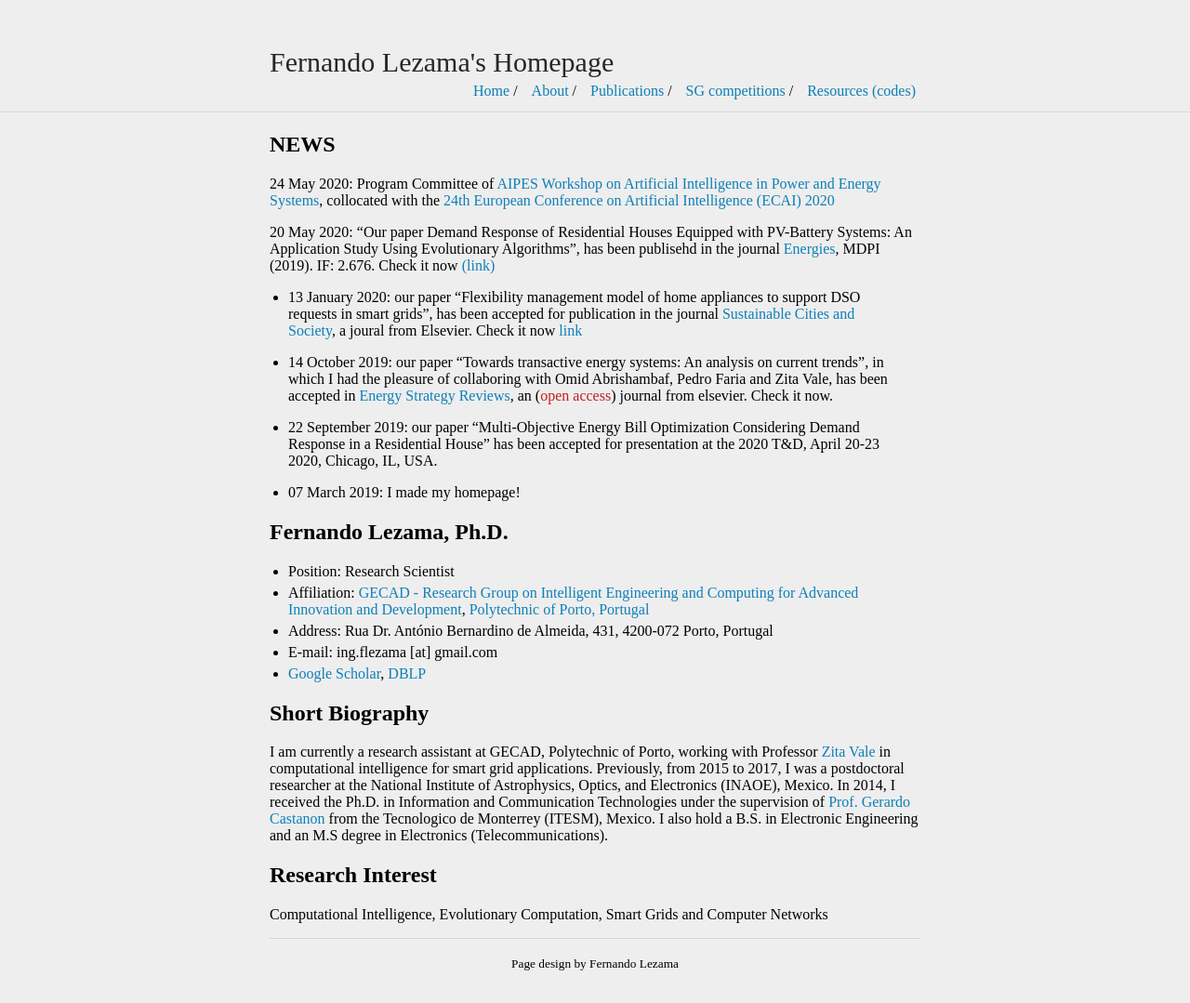
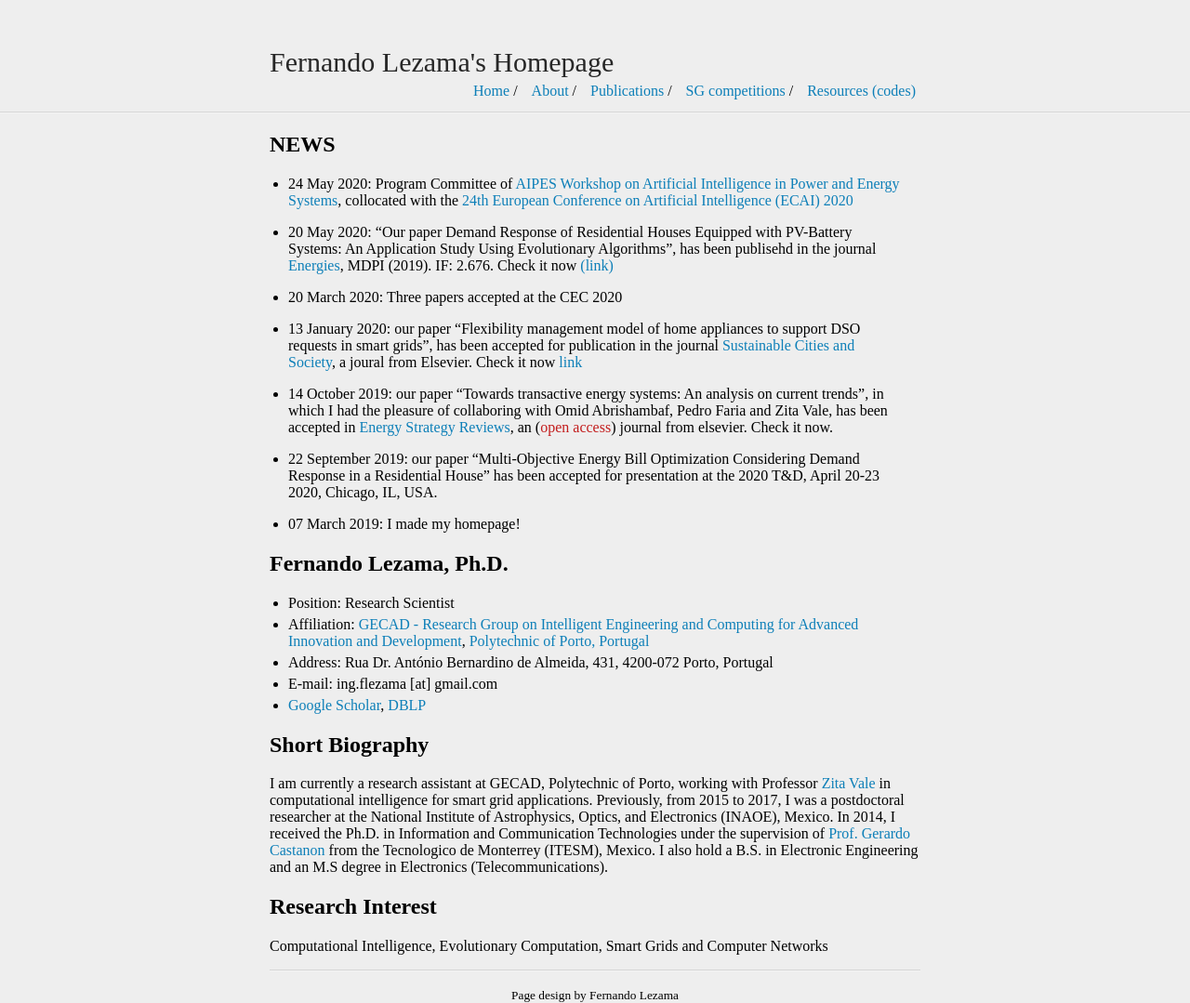
Before and after one commit to fernandolezama/fernandolezama.github.io, a Jekyll site: the page built from index.md, in a window 1280 px wide. Shown: the whole page at 93% size. Built offline with Jekyll 4.4.1, drawn with Linux system fonts in a browser that asks for light colours; before the commit the page ends 1045 px from its top, so only the background shows below that.

Commit message:
Update index.md

```diff
--- a/index.md
+++ b/index.md
@@ -5,9 +5,11 @@ title: Fernando Lezama's Homepage
 
 
 ## NEWS
-24 May 2020: Program Committee of [AIPES Workshop on Artificial Intelligence in Power and Energy Systems](http://www.gecad.isep.ipp.pt/AIPES/), collocated with the [24th European Conference on Artificial Intelligence (ECAI) 2020](http://ecai2020.eu/)
+* 24 May 2020: Program Committee of [AIPES Workshop on Artificial Intelligence in Power and Energy Systems](http://www.gecad.isep.ipp.pt/AIPES/), collocated with the [24th European Conference on Artificial Intelligence (ECAI) 2020](http://ecai2020.eu/)
 
-20 May 2020: "Our paper Demand Response of Residential Houses Equipped with PV-Battery Systems: An Application Study Using Evolutionary Algorithms", has been publisehd in the journal [Energies](https://www.mdpi.com/journal/energies), MDPI (2019). IF: 2.676. Check it now [(link)](https://www.mdpi.com/1996-1073/13/10/2466)
+* 20 May 2020: "Our paper Demand Response of Residential Houses Equipped with PV-Battery Systems: An Application Study Using Evolutionary Algorithms", has been publisehd in the journal [Energies](https://www.mdpi.com/journal/energies), MDPI (2019). IF: 2.676. Check it now [(link)](https://www.mdpi.com/1996-1073/13/10/2466)
+
+* 20 March 2020: Three papers accepted at the CEC 2020
 
 * 13 January 2020: our paper "Flexibility management model of home appliances to support DSO requests in smart grids", has been accepted for publication in the journal [Sustainable Cities and Society](https://www.journals.elsevier.com/sustainable-cities-and-society), a joural from Elsevier. Check it now [link](https://www.sciencedirect.com/science/article/pii/S2210670720300354)
 
```
